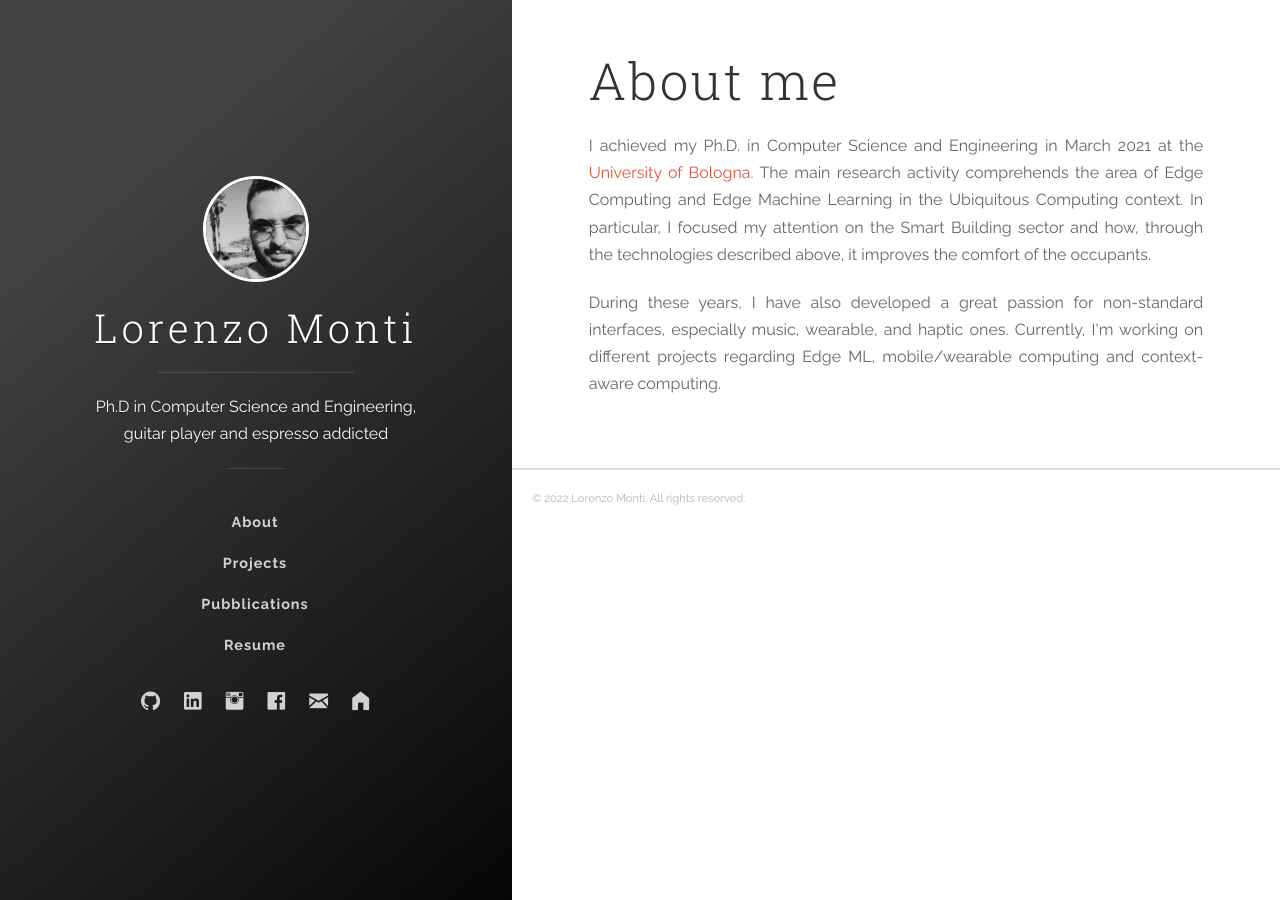
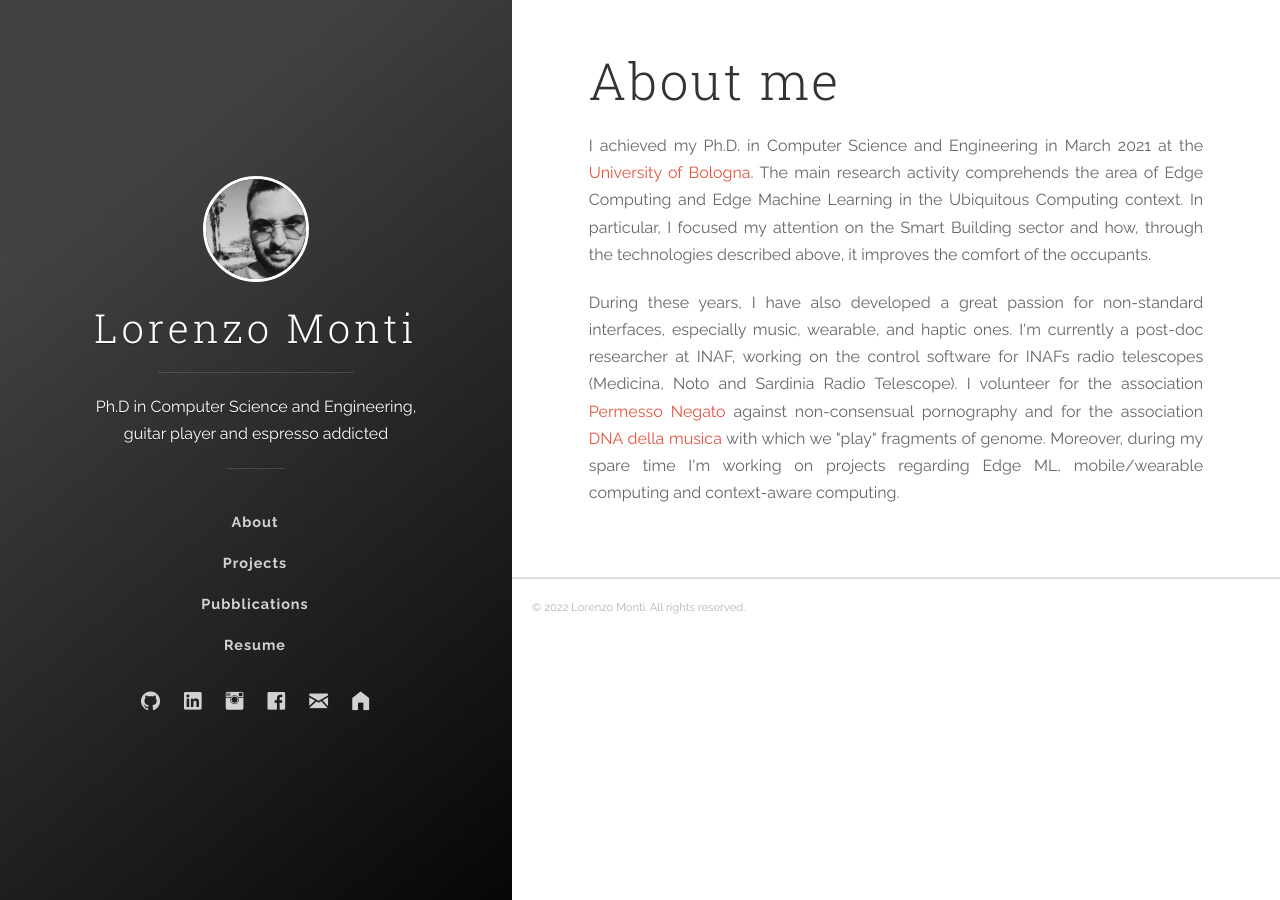
Before and after one commit to LorenzoMonti/LorenzoMonti.github.io, a Jekyll site: the page built from about.md, in a window 1280 px wide. Built offline with Jekyll 4.4.1, drawn with Linux system fonts in a browser that asks for light colours.

Commit message:
Update about.md

```diff
--- a/about.md
+++ b/about.md
@@ -8,7 +8,7 @@ title: About
 
 </p>
 <p style="text-align: justify;">
-During these years, I have also developed a great passion for non-standard interfaces, especially music, wearable, and haptic ones. Currently, I'm working on different projects regarding Edge ML, mobile/wearable computing and context-aware computing.
+During these years, I have also developed a great passion for non-standard interfaces, especially music, wearable, and haptic ones. I'm currently a post-doc researcher at INAF, working on the control software for INAFs radio telescopes (Medicina, Noto and Sardinia Radio Telescope). I volunteer for the association <a href="https://www.permessonegato.it/" target="_blank">Permesso Negato</a> against non-consensual pornography and for the association <a href="https://www.dnadellamusica.com/">DNA della musica</a> with which we "play" fragments of genome. Moreover, during my spare time I'm working on projects regarding Edge ML, mobile/wearable computing and context-aware computing.
 </p>
 
 <p style="text-align: justify;"> </p>
```
